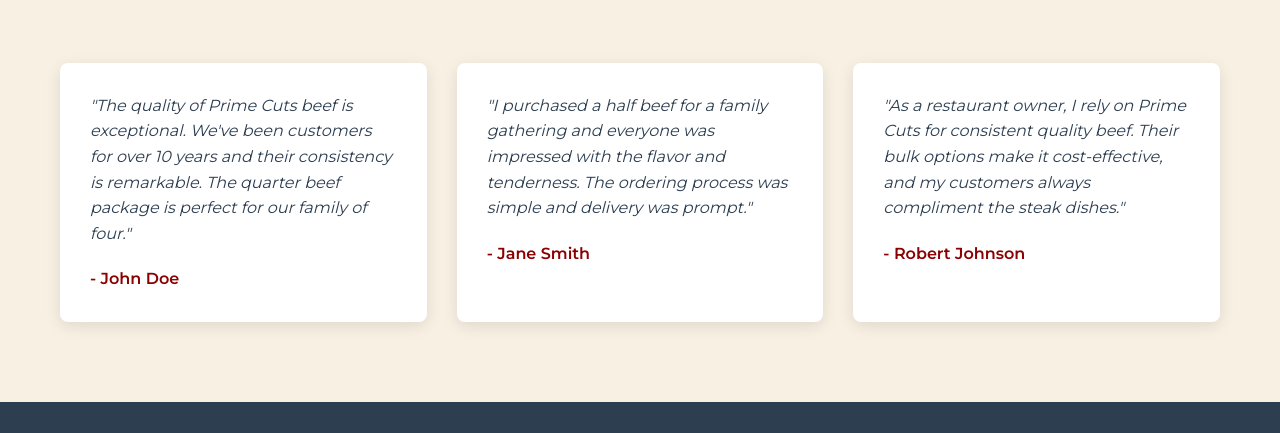
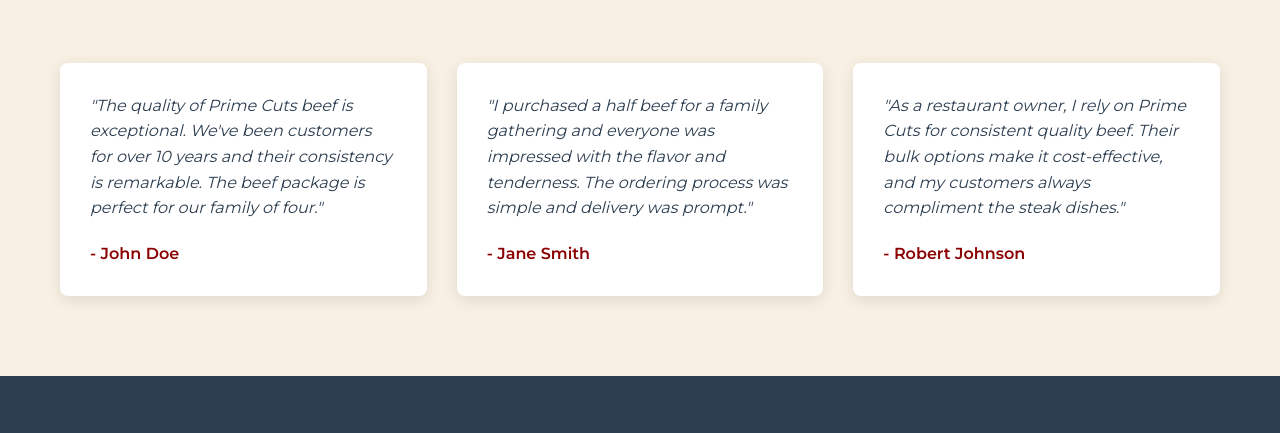
Before and after one commit to Asim586433/Prime-Cuts-Meat-Processing---Premium-Beef-Products, a plain HTML site: page index.html in a window 1280 px wide. Shown: the part 2505-2938 px from the top of the page. Drawn offline with nearby package versions, Linux system fonts and the light colour scheme.

Commit message:
Update index.html

```diff
--- a/index.html
+++ b/index.html
@@ -627,7 +627,7 @@
                 <div class="testimonial-grid">
                     <!-- Testimonial 1 -->
                     <div class="testimonial-card">
-                        <p class="testimonial-text">"The quality of Prime Cuts beef is exceptional. We've been customers for over 10 years and their consistency is remarkable. The quarter beef package is perfect for our family of four."</p>
+                        <p class="testimonial-text">"The quality of Prime Cuts beef is exceptional. We've been customers for over 10 years and their consistency is remarkable. The  beef package is perfect for our family of four."</p>
                         <div class="testimonial-author">- John Doe</div>
                     </div>
 
```
